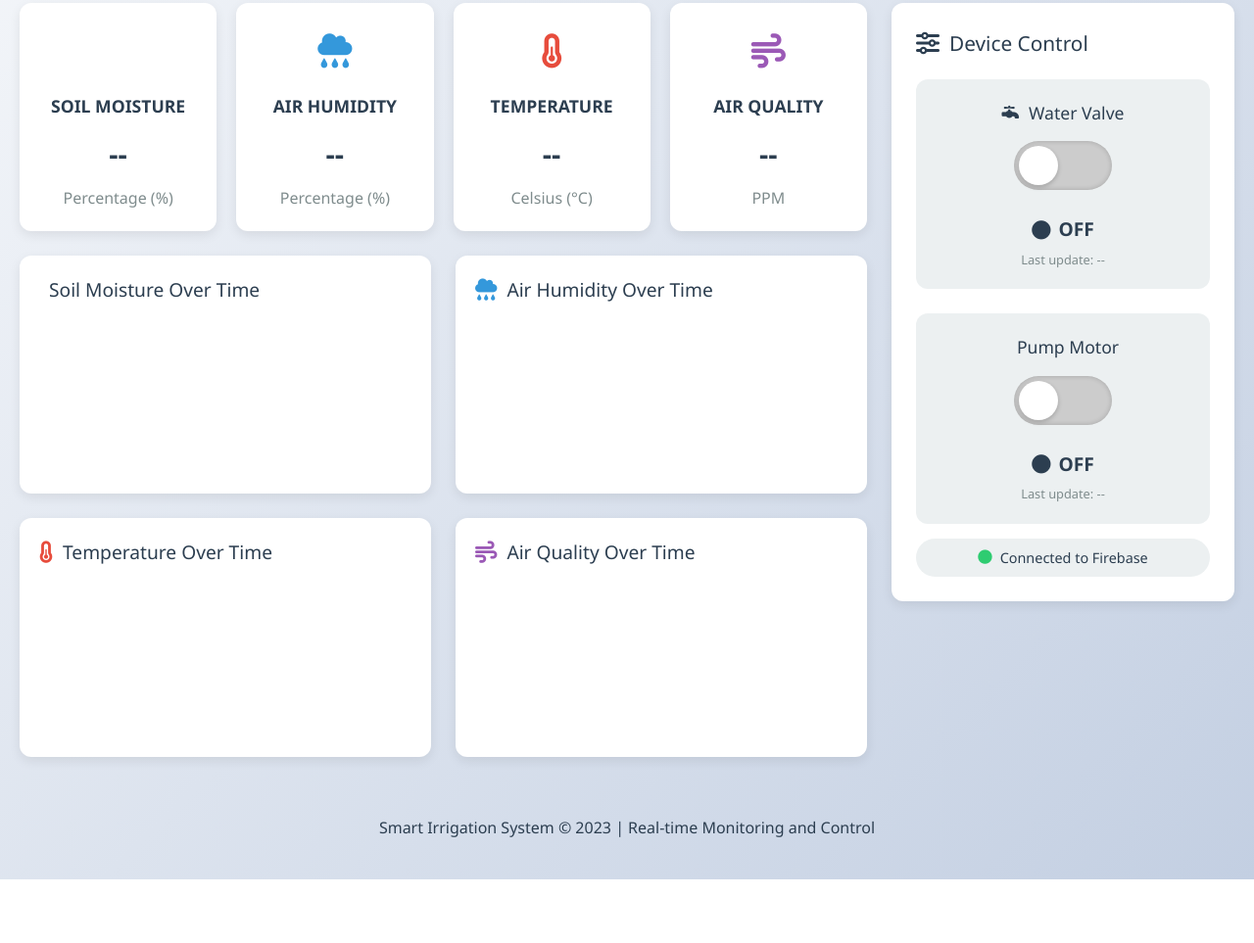
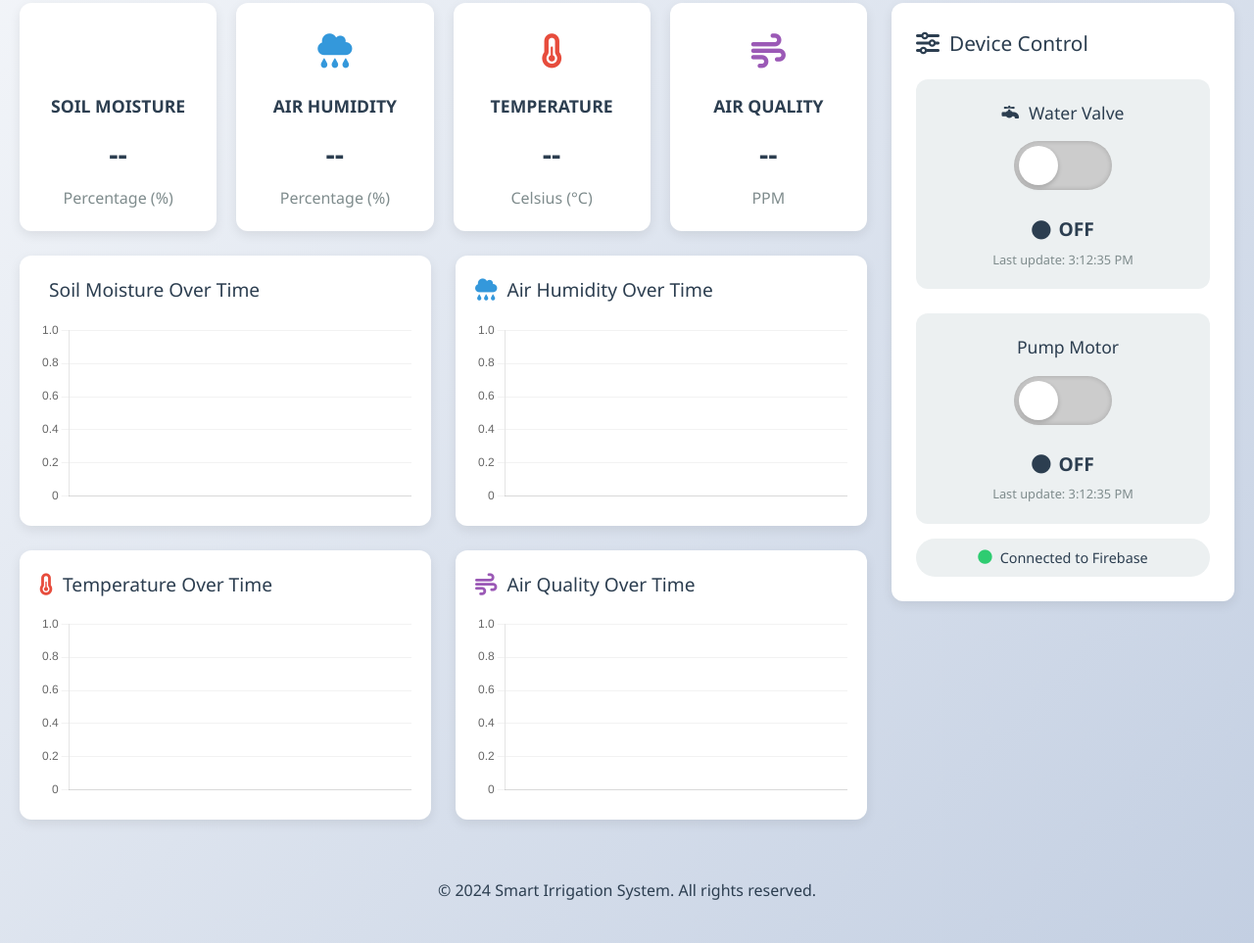
Before and after one commit to swapnilpetkar2632/smart-irrigation, a plain HTML site: page index.html in a window 1280 px wide. Shown: the part 170-1133 px from the top of the page at 98% size. Before the commit the page ends 1068 px from the top, so only its background shows below. Drawn offline with nearby package versions, Linux system fonts and the light colour scheme; no server answers.

Commit message:
Update index.html

```diff
--- a/index.html
+++ b/index.html
@@ -486,13 +486,11 @@
         </div>
 
         <footer>
-            <p>Smart Irrigation System &copy; 2023 | Real-time Monitoring and Control</p>
-        </footer>
+            &copy; 2024 Smart Irrigation System. All rights reserved.
     </div>
 
     <script>
-        // Firebase configuration - REPLACE WITH YOUR ACTUAL CONFIG
-       const firebaseConfig = {
+    const firebaseConfig = {
   apiKey: "AIzaSyDP1bI_xbdM4c5pe3jLpZbIOFw50gASUqk",
   authDomain: "irrigation-4dab0.firebaseapp.com",
   databaseURL: "https://irrigation-4dab0-default-rtdb.firebaseio.com",
@@ -502,8 +500,14 @@
   appId: "1:541729999039:web:0e8b58d27dc9eb83961e0a"
 };
 
-// Initialize Firebase
-const app = initializeApp(firebaseConfig);
+      // Initialize Firebase (Compat SDK)
+firebase.initializeApp(firebaseConfig);
+const database = firebase.database();
+
+
+
+
+
 
         // Chart variables
         let soilMoistureChart, airHumidityChart, temperatureChart, airQualityChart;
```
